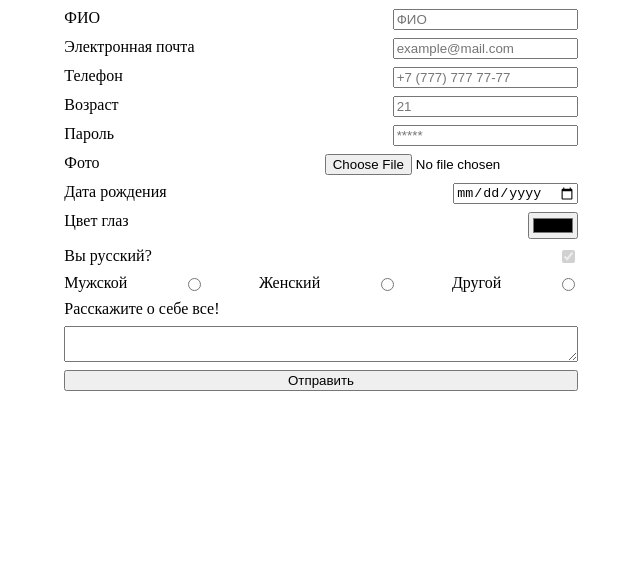
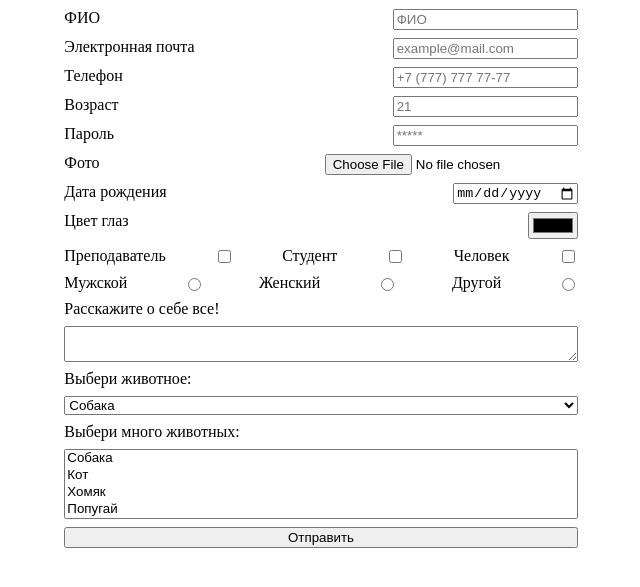
Before and after one commit to daniilboyarinkov/frontend-university-tasks, a plain HTML site: page task-stage-1/4/index.html in a window 1280 px wide. Shown: the part 87-674 px from the top of the page, without its empty margins (319-959 px from the left). Drawn offline with Linux system fonts and the light colour scheme.

Commit message:
4 task -- review fixes

```diff
--- a/task-stage-1/4/index.html
+++ b/task-stage-1/4/index.html
@@ -46,7 +46,7 @@
             </div>
 
             <div>
-                <label for="number" readonly>Возраст</label>
+                <label for="number">Возраст</label>
                 <input id="number" type="number" placeholder="21" value="">
             </div>
 
@@ -71,8 +71,12 @@
             </div>
 
             <div>
-                <label for="checkbox">Вы русский?</label>
-                <input id="checkbox" type="checkbox" checked disabled>
+                <label for="checkbox1">Преподаватель</label>
+                <input id="checkbox1" name="checkbox" type="checkbox">
+                <label for="checkbox2">Студент</label>
+                <input id="checkbox2" name="checkbox" type="checkbox">
+                <label for="checkbox3">Человек</label>
+                <input id="checkbox3" name="checkbox" type="checkbox">
             </div>
             <div>
                 <label for="radio1">Мужской</label>
@@ -87,7 +91,29 @@
             <textarea id="textarea"></textarea>
 
             <!-- его тут не должно быть но он тут есть -->
-            <input hidden type="text">
+            <input type="hidden">
+
+            <label for="pet-select">Выбери животное:</label>
+
+            <select name="pets" id="pet-select">
+                <option value="dog">Собака</option>
+                <option value="cat">Кот</option>
+                <option value="hamster">Хомяк</option>
+                <option value="parrot">Попугай</option>
+                <option value="spider">Паук</option>
+                <option value="goldfish">Рыбка</option>
+            </select>
+
+            <label for="pet-select">Выбери много животных:</label>
+
+            <select name="pets" id="pet-select-multiple" multiple>
+                <option value="dog">Собака</option>
+                <option value="cat">Кот</option>
+                <option value="hamster">Хомяк</option>
+                <option value="parrot">Попугай</option>
+                <option value="spider">Паук</option>
+                <option value="goldfish">Рыбка</option>
+            </select>
 
             <!-- по умолчанию type="submit" -->
             <button>Отправить</button>
```
